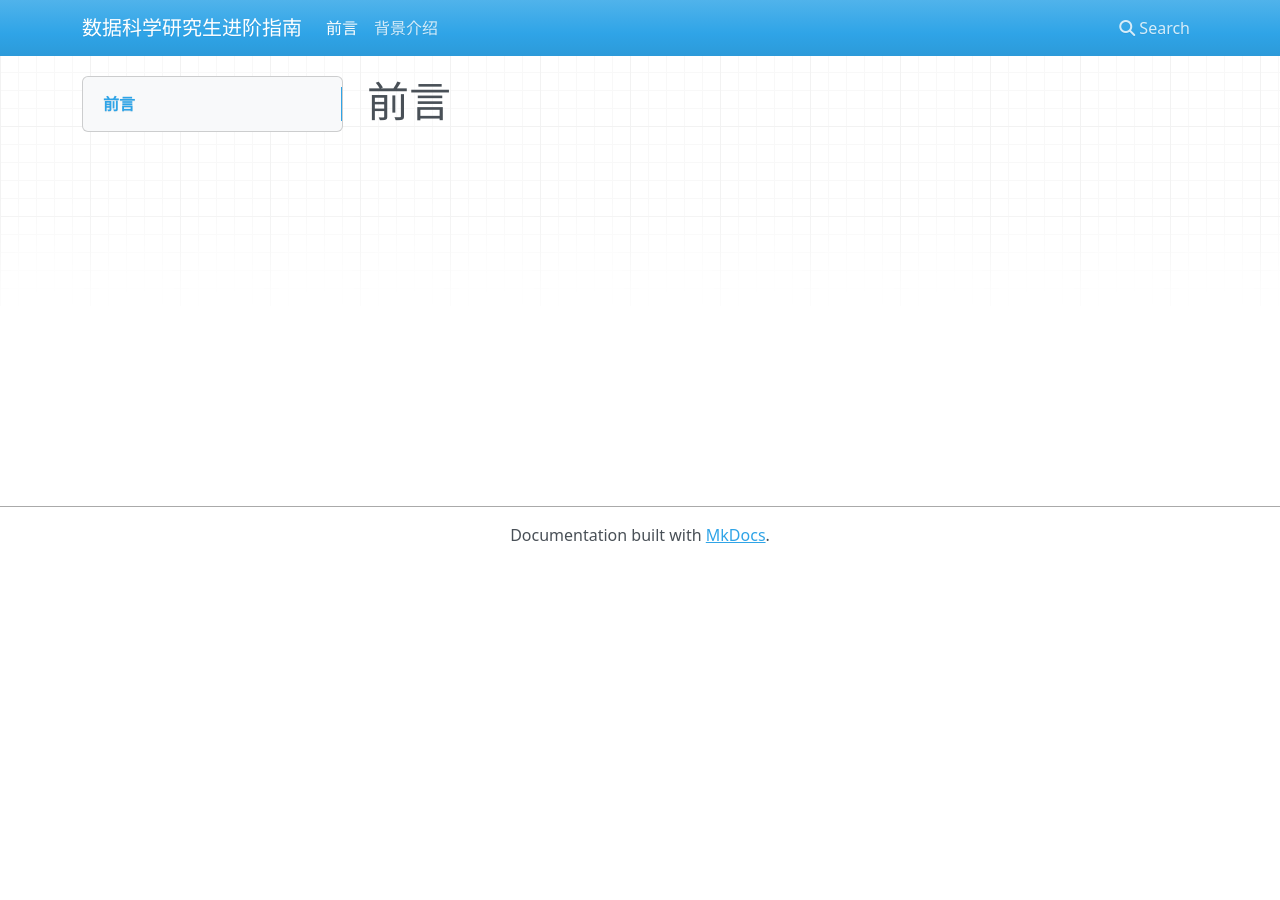
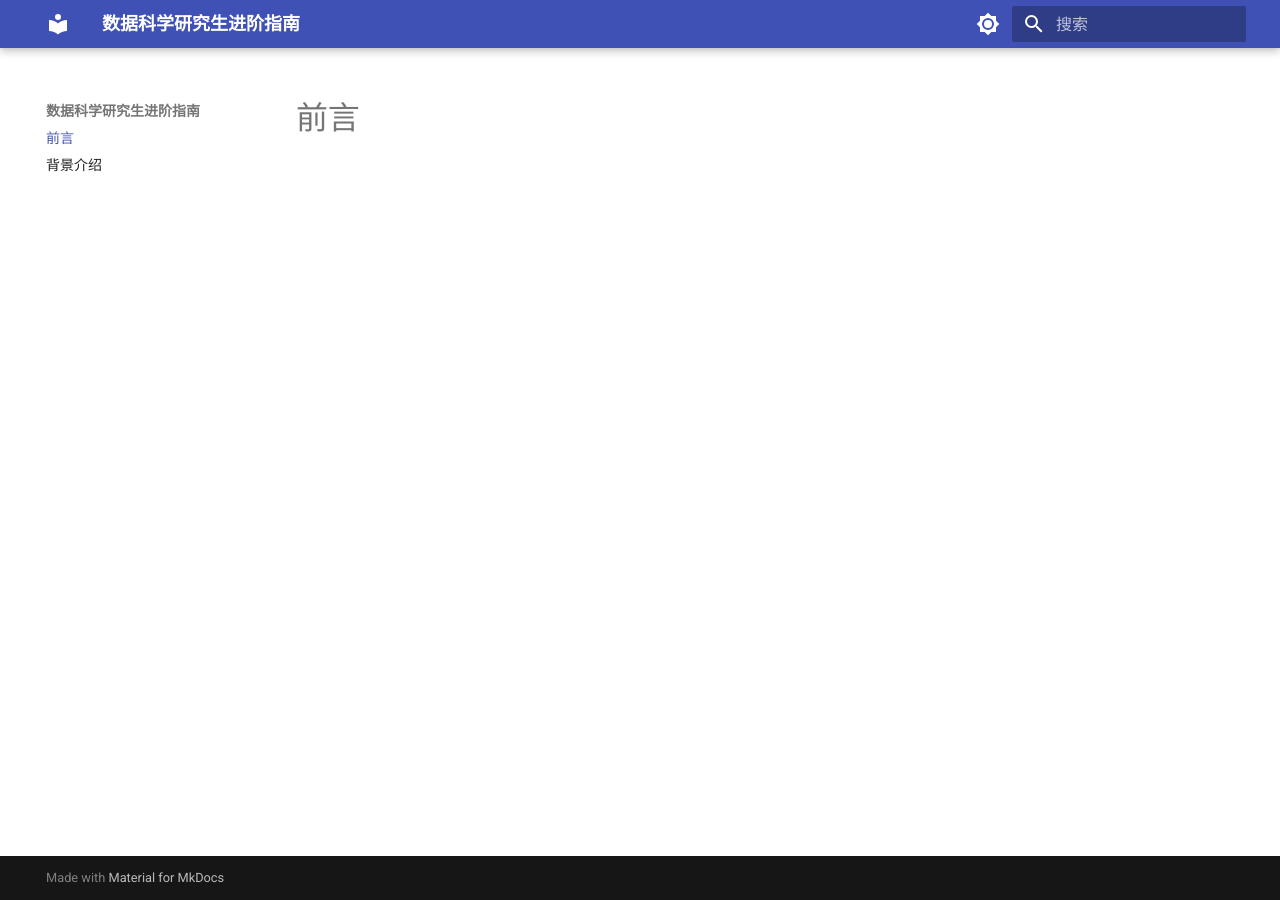
Before and after one commit to Messimeimei/personal-site, an MkDocs documentation site: the page built from docs/index.md, in a window 1280 px wide. Built offline with MkDocs 1.6.1 and Material for MkDocs 9.7.7, drawn with Linux system fonts in a browser that asks for light colours; nearby versions of some CDN libraries.

Commit message:
添加颜色选项，语言改成中文

```diff
--- a/mkdocs.yml
+++ b/mkdocs.yml
@@ -1,5 +1,7 @@
 site_name: 数据科学研究生进阶指南
 theme:
+  name: material
+  language: zh
   palette:
 
     # Palette toggle for light mode
```
